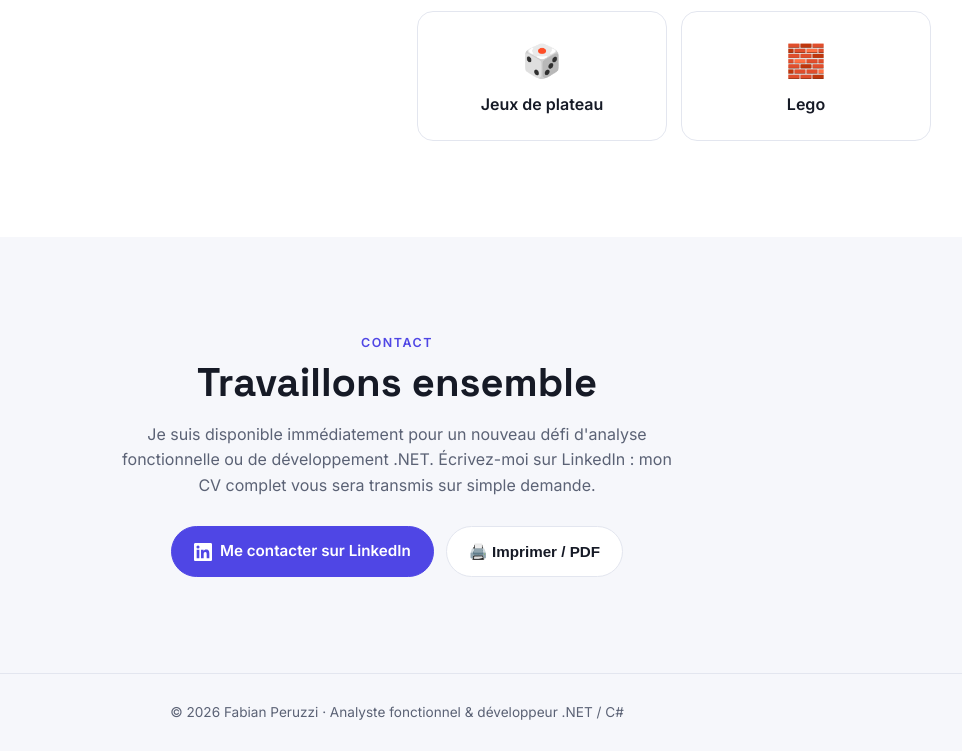
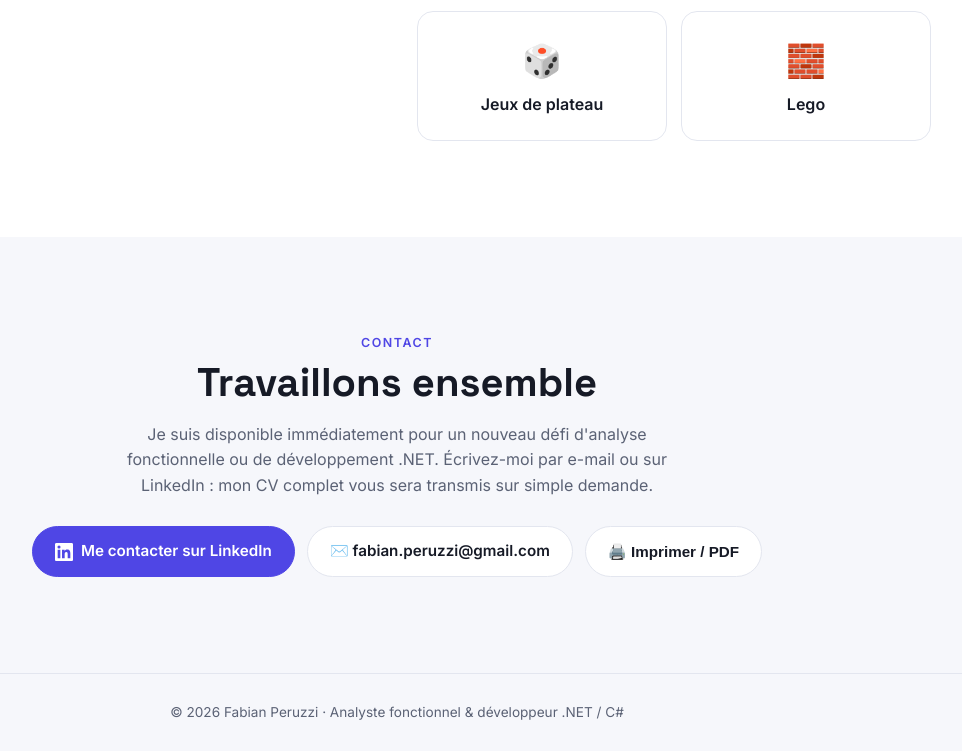
Before and after one commit to notoriousFabb/notoriousFabb.github.io, a plain HTML site: page index.html in a window 1280 px wide. Shown: the part 5144-5895 px from the top of the page, without its empty margins (243-1205 px from the left). Drawn offline with Linux system fonts and the light colour scheme.

Commit message:
Ajout de l'e-mail dans la section contact
Co-Authored-By: Claude Opus 5.5 <noreply@anthropic.com>

```diff
--- a/index.html
+++ b/index.html
@@ -398,11 +398,12 @@ footer{padding:28px 0;text-align:center;color:var(--muted);font-size:.85rem;bord
   <div class="wrap">
     <div class="eyebrow">Contact</div>
     <h2 class="section-title reveal">Travaillons ensemble</h2>
-    <p class="reveal">Je suis disponible immédiatement pour un nouveau défi d'analyse fonctionnelle ou de développement .NET. Écrivez-moi sur LinkedIn : mon CV complet vous sera transmis sur simple demande.</p>
+    <p class="reveal">Je suis disponible immédiatement pour un nouveau défi d'analyse fonctionnelle ou de développement .NET. Écrivez-moi par e-mail ou sur LinkedIn : mon CV complet vous sera transmis sur simple demande.</p>
     <div class="btns reveal">
       <a class="btn primary" href="https://www.linkedin.com/in/fabian-peruzzi-0184663b7/" target="_blank" rel="noopener">
         <svg width="18" height="18" viewBox="0 0 24 24" fill="currentColor" aria-hidden="true"><path d="M20.45 20.45h-3.56v-5.57c0-1.33-.02-3.04-1.85-3.04-1.85 0-2.14 1.45-2.14 2.94v5.67H9.35V9h3.41v1.56h.05c.48-.9 1.64-1.85 3.37-1.85 3.6 0 4.27 2.37 4.27 5.46v6.28zM5.34 7.43a2.06 2.06 0 1 1 0-4.13 2.06 2.06 0 0 1 0 4.13zM7.12 20.45H3.56V9h3.56v11.45zM22.22 0H1.77C.79 0 0 .77 0 1.73v20.54C0 23.23.79 24 1.77 24h20.45c.98 0 1.78-.77 1.78-1.73V1.73C24 .77 23.2 0 22.22 0z"/></svg>
         Me contacter sur LinkedIn</a>
+      <a class="btn" href="mailto:fabian.peruzzi@gmail.com">✉️ fabian.peruzzi@gmail.com</a>
       <button class="btn" onclick="window.print()">🖨️ Imprimer / PDF</button>
     </div>
   </div>
```
